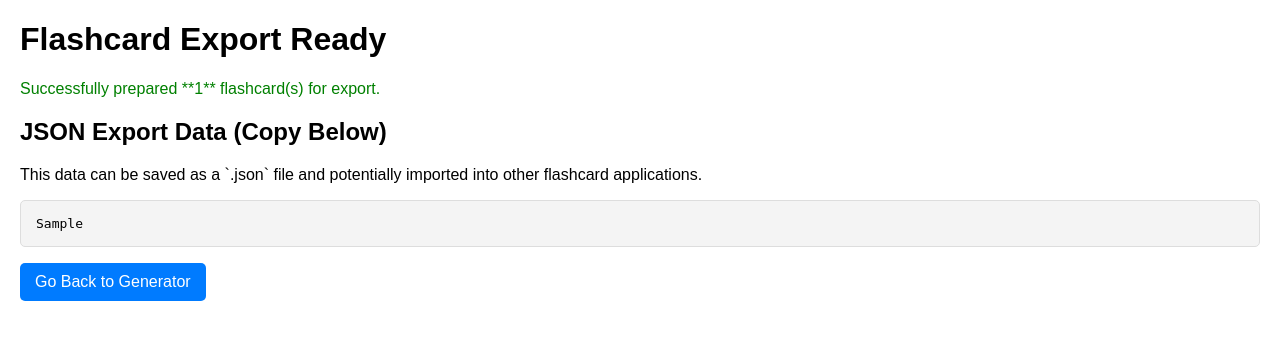
After one commit to jwc20/llm_flashcard_maker, a FastAPI app: template templates/export_result.html in a window 1280 px wide. The commit adds this page. Shown: the top 340 px of the page. Run offline with FastAPI, Linux system fonts and the light colour scheme; the template is opened without the code that fills it: most values are stand-ins (such as "Sample title", 1, 10 or a date in 2020).

Commit message:
add basic api and templates

```diff
--- a/main.py
+++ b/main.py
@@ -1,13 +1,109 @@
-from fastapi import FastAPI, Request
+import jsonpickle
+from fastapi import FastAPI, Request, Form
 from fastapi.responses import HTMLResponse
-from fastapi.staticfiles import StaticFiles
 from fastapi.templating import Jinja2Templates
+from pydantic import BaseModel
+import asyncio
+from concurrent.futures import ThreadPoolExecutor
 
+from lfm import Llm
 
 app = FastAPI()
 templates = Jinja2Templates(directory="templates")
+
+llm = Llm()
+
+# thread pool for running blocking LLM operations
+executor = ThreadPoolExecutor(max_workers=2)
+
+
+class FlashcardRequest(BaseModel):
+    source_text: str
+    questions: str
+    system_prompt: str | None = None
+    max_tokens: int = 512
 
 
 @app.get("/", response_class=HTMLResponse)
 async def index(request: Request):
     return templates.TemplateResponse(request=request, name="index.html")
+
+
+@app.post("/generate-batch", response_class=HTMLResponse)
+async def generate_batch(
+        request: Request,
+        source_text: str = Form(...),
+        questions: str = Form(...),
+        system_prompt: str | None = Form(None),
+        max_tokens: int = Form(512)
+):
+    try:
+        question_list = [q.strip() for q in questions.split('\n') if q.strip()]
+
+        if not question_list:
+            raise ValueError("No valid questions provided")
+
+        if system_prompt == "":
+            system_prompt = None
+
+        loop = asyncio.get_event_loop()
+        results = await loop.run_in_executor(
+            executor,
+            llm.generate_batch,
+            source_text,
+            question_list,
+            system_prompt,
+            max_tokens
+        )
+
+        if not results:
+            raise ValueError("No flashcards generated")
+
+        html_content = "<h3>Generated Flashcards</h3>"
+        html_content += f"<p>Successfully generated {len(results)} flashcard(s).</p>"
+        html_content += "<div>"
+        for i, flashcard in enumerate(results):
+            html_content += f"""
+                <div style="border: 1px solid #ccc; padding: 10px; margin-bottom: 10px; border-radius: 5px;">
+                    <h4>Flashcard {i + 1}</h4>
+                    <p><strong>Question:</strong> {flashcard.front}</p>
+                    <p><strong>Answer:</strong> {flashcard.back}</p>
+                </div>
+            """
+        # html_content += "</div>"
+        # html_content += f"""
+        #     <form hx-post="/export-flashcards" hx-target="#export-container" hx-swap="outerHTML">
+        #         <input type="hidden" name="flashcards_json" value='{}'>
+        #         <button type="submit">Export All Flashcards</button>
+        #     </form>
+        #     <div id="export-container"></div>
+        # """
+
+        return HTMLResponse(content=html_content)
+
+    except Exception as e:
+        return HTMLResponse(content=f"<div style='color: red;'>Error generating flashcards: {str(e)}</div>")
+
+
+@app.post("/export-flashcards", response_class=HTMLResponse)
+async def export_flashcards(
+        request: Request,
+        flashcards_json: str = Form(...)
+):
+    try:
+        flashcards = jsonpickle.loads(flashcards_json)
+        export_data = {
+            "flashcards": flashcards,
+            "total": len(flashcards)
+        }
+
+        return templates.TemplateResponse(
+            "export_result.html",
+            {
+                "request": request,
+                "export_data": jsonpickle.dumps(export_data, indent=2),
+                "count": len(flashcards)
+            }
+        )
+    except Exception as e:
+        return HTMLResponse(f"<div class='text-red-500'>Export failed: {str(e)}</div>")
--- /dev/null
+++ b/templates/export_result.html
@@ -0,0 +1,49 @@
+<!DOCTYPE html>
+<html lang="en">
+<head>
+    <meta charset="UTF-8">
+    <meta name="viewport" content="width=device-width, initial-scale=1.0">
+    <title>Export Results</title>
+    <style>
+        body {
+            font-family: sans-serif;
+            margin: 20px;
+        }
+
+        pre {
+            background-color: #f4f4f4;
+            padding: 15px;
+            border: 1px solid #ddd;
+            border-radius: 5px;
+            overflow-x: auto;
+            white-space: pre-wrap;
+            word-wrap: break-word;
+        }
+
+        .success {
+            color: green;
+        }
+    </style>
+</head>
+<body>
+
+<h1>Flashcard Export Ready</h1>
+
+{% if export_data %}
+<p class="success">Successfully prepared **{{ count }}** flashcard(s) for export.</p>
+
+<h2>JSON Export Data (Copy Below)</h2>
+<p>This data can be saved as a `.json` file and potentially imported into other flashcard applications.</p>
+
+<pre>{{ export_data }}</pre>
+
+<p><a href="/"
+      style="display: inline-block; padding: 10px 15px; background-color: #007bff; color: white; text-decoration: none; border-radius: 5px;">Go
+    Back to Generator</a></p>
+
+{% else %}
+<p style="color: red;">No export data available.</p>
+{% endif %}
+
+</body>
+</html>
```
Also changed, not shown: templates/index.html (+87 -9 lines).
